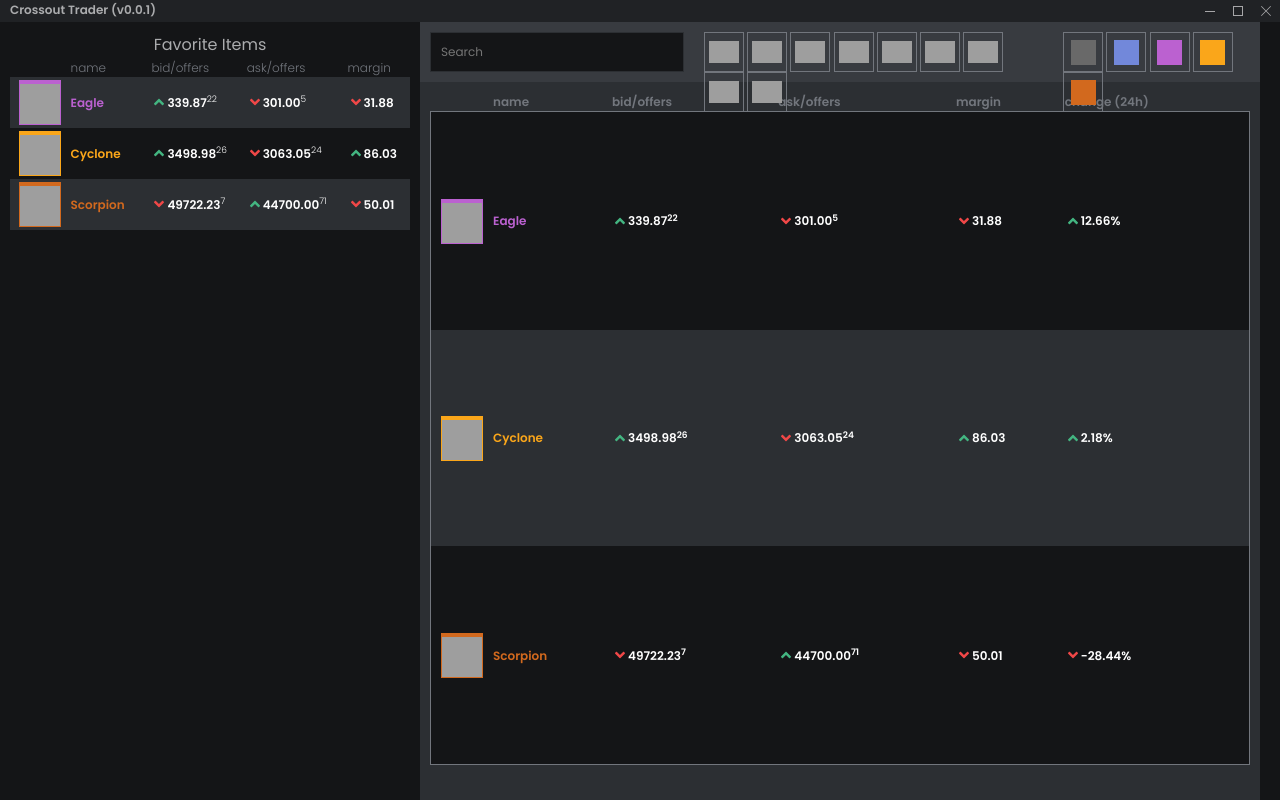
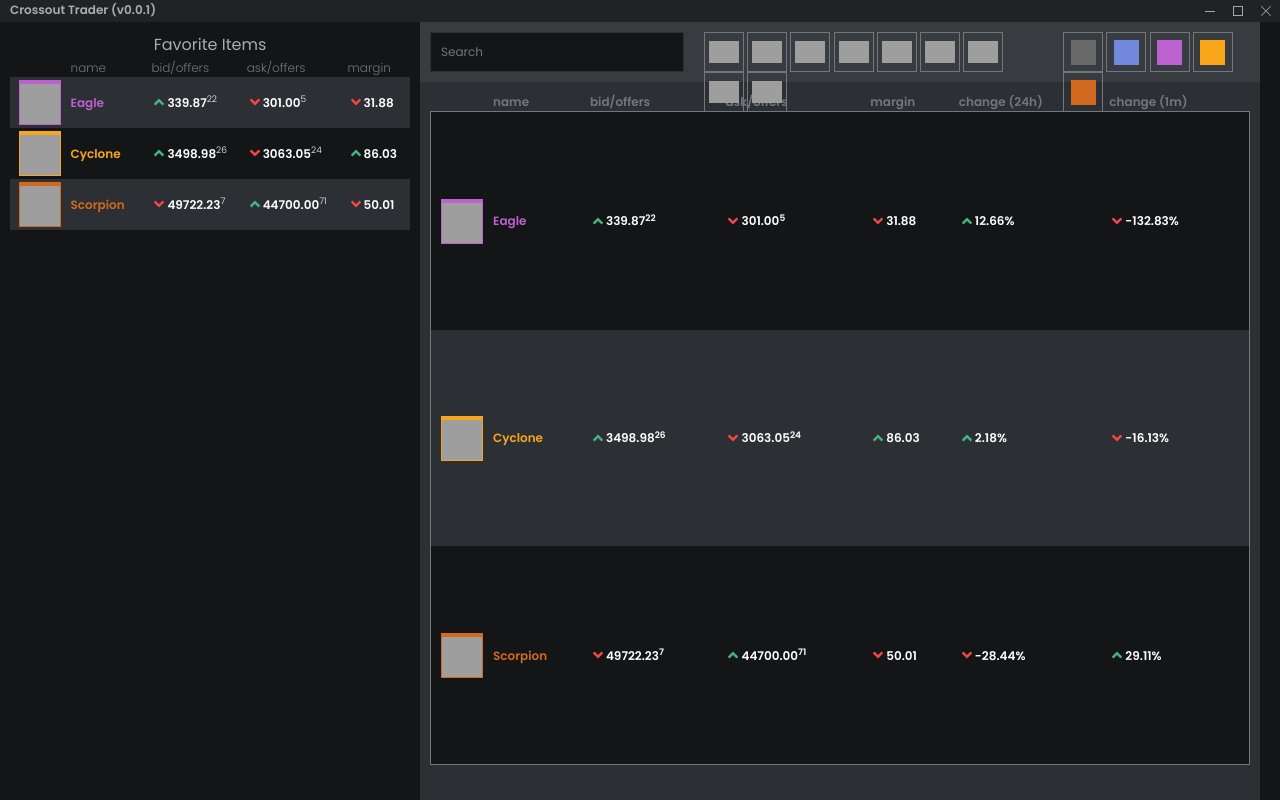
Before and after one commit to glmn/CrossoutTrader, an Electron app: page index.html in a window 1280 px wide. Drawn offline with nearby package versions, Linux system fonts and the light colour scheme; grey boxes are pictures that could not be loaded.

Commit message:
update table columns

```diff
--- a/index.html
+++ b/index.html
@@ -128,6 +128,7 @@
                 <th>ask/offers</th>
                 <th>margin</th>
                 <th>change (24h)</th>
+                <th>change (1m)</th>
               </thead>
               <tbody>
                 <tr>
@@ -145,6 +146,7 @@
                   </td>
                   <td><div class="angle-down"></div>31.88</td>
                   <td><div class="angle-up"></div>12.66%</td>
+                  <td><div class="angle-down"></div>-132.83%</td>
                 </tr>
                 <tr>
                   <td class="img">
@@ -161,6 +163,7 @@
                   </td>
                   <td><div class="angle-up"></div>86.03</td>
                   <td><div class="angle-up"></div>2.18%</td>
+                  <td><div class="angle-down"></div>-16.13%</td>
                 </tr>
                 <tr>
                   <td class="img">
@@ -177,6 +180,7 @@
                   </td>
                   <td><div class="angle-down"></div>50.01</td>
                   <td><div class="angle-down"></div>-28.44%</td>
+                  <td><div class="angle-up"></div>29.11%</td>
                 </tr>
               </tbody>
             </table>
```
